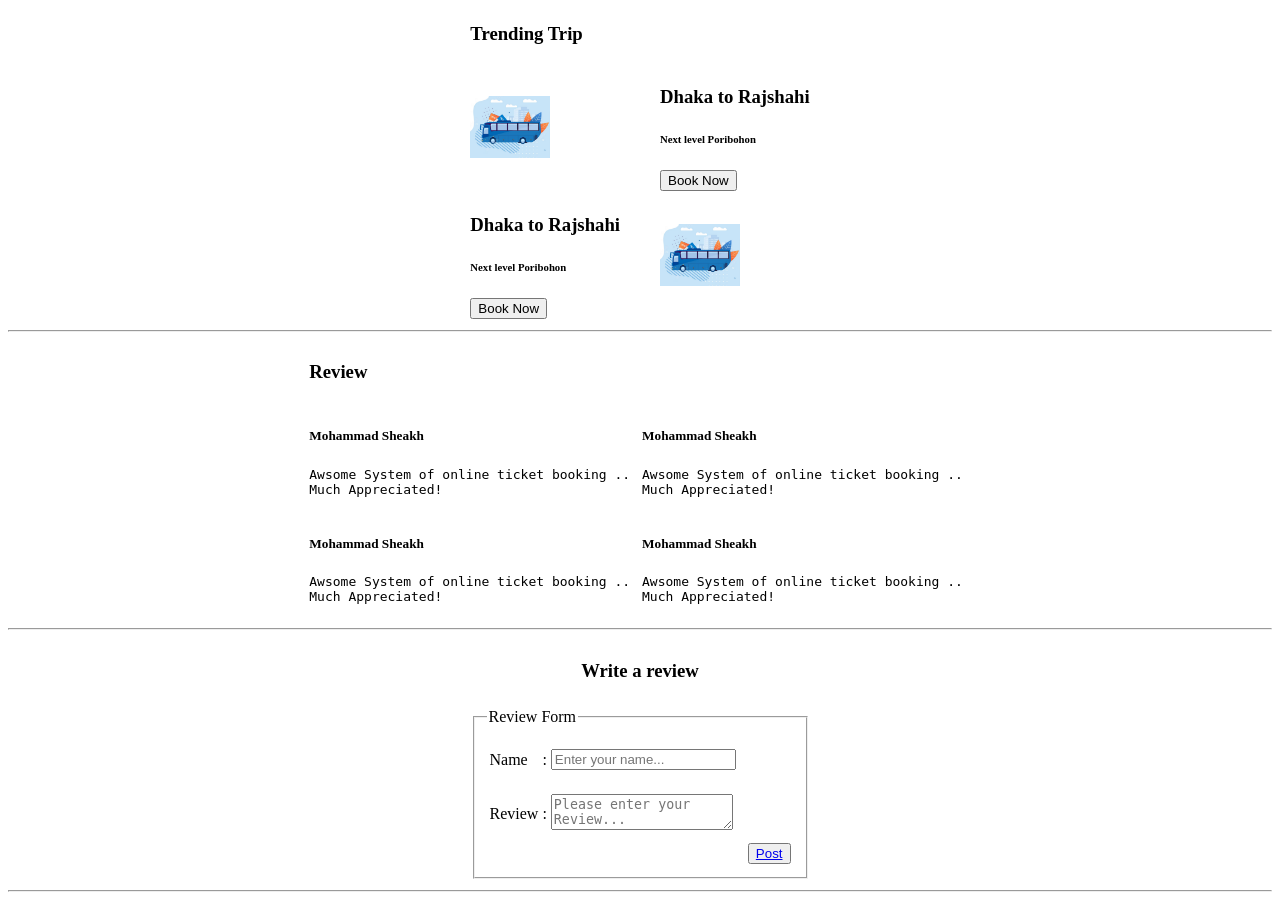
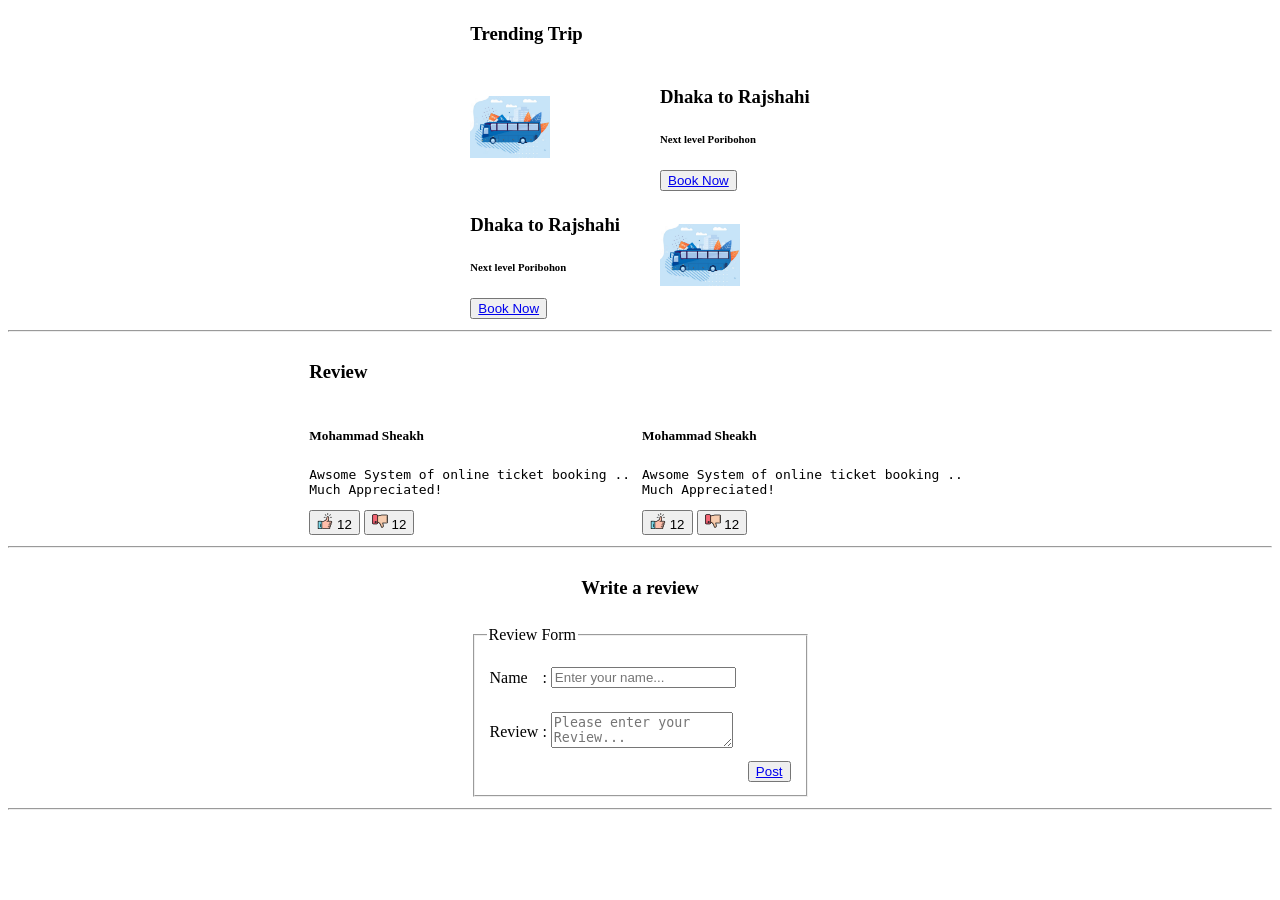
Before and after one commit to MohammadSheakh/LocalBusTicketingSystem, a PHP site: page /home.php in a window 1280 px wide. Shown: the part 551-1451 px from the top of the page. After the commit the page ends 1361 px from the top, so only its background shows below. Run offline with PHP 8.4, Linux system fonts and the light colour scheme.

Commit message:
on going

```diff
--- a/Role/system/home/home.php
+++ b/Role/system/home/home.php
@@ -41,7 +41,7 @@
                 https://iconscout.com/icons/bus-booking
                 -->
                 <!-- vfv -->
-                <img width="300px" src="../images/home/bus.png" alt="">
+                <img width="300px" src="../image/home/bus.png" alt="">
             </td>
             <td> &nbsp;&nbsp;&nbsp;&nbsp; &nbsp;&nbsp;&nbsp;&nbsp; &nbsp;&nbsp;&nbsp;&nbsp;
 
@@ -105,7 +105,7 @@
         <tr>
             <td>
 
-                <img width="80px" src="../images/home/bus.png" alt="">
+                <img width="80px" src="../image/home/bus.png" alt="">
             </td>
             <td>
                 &nbsp;&nbsp;&nbsp; &nbsp;&nbsp;&nbsp;&nbsp;
@@ -114,7 +114,7 @@
 
                 <h3>Dhaka to Rajshahi</h3>
                 <h6>Next level Poribohon</h6>
-                <button>Book Now</button>
+                <button> <a href="../../passenger/confirmBooking/confirmBooking.php">Book Now</a> </button>
             </td>
         </tr>
 
@@ -122,13 +122,13 @@
             <td>
                 <h3>Dhaka to Rajshahi</h3>
                 <h6>Next level Poribohon</h6>
-                <button>Book Now</button>
+                <button><a href="../../passenger/confirmBooking/confirmBooking.php">Book Now</a></button>
             </td>
             <td>
                 &nbsp;&nbsp;&nbsp; &nbsp;&nbsp;&nbsp;&nbsp;
             </td>
             <td>
-                <img width="80px" src="../images/home/bus.png" alt="">
+                <img width="80px" src="../image/home/bus.png" alt="">
             </td>
         </tr>
 
@@ -159,33 +159,33 @@
                 <h5>Mohammad Sheakh</h5>
                 <pre>Awsome System of online ticket booking ..
 Much Appreciated! </pre>
-                <!-- <button>Book Now</button> -->
+
+                <button>
+                    <img src="../image/home/like.png" alt="">
+                    <span>12</span>
+                </button>
+                <button>
+                    <img src="../image/home/dislike.png" alt="">
+                    <span>12</span>
+                </button>
             </td>
             <td>
                 <h5>Mohammad Sheakh</h5>
                 <pre>Awsome System of online ticket booking ..
 Much Appreciated! </pre>
+
+                <button>
+                    <img src="../image/home/like.png" alt="">
+                    <span>12</span>
+                </button>
+                <button>
+                    <img src="../image/home/dislike.png" alt="">
+                    <span>12</span>
+                </button>
             </td>
         </tr>
 
-        <tr>
-
-            <!-- <td> -->
             <!-- &nbsp;&nbsp;&nbsp; &nbsp;&nbsp;&nbsp;&nbsp; -->
-            <!-- </td> -->
-            <td>
-                <h5>Mohammad Sheakh</h5>
-                <pre>Awsome System of online ticket booking ..
-Much Appreciated! </pre>
-                <!-- <button>Book Now</button> -->
-            </td>
-            <td>
-                <h5>Mohammad Sheakh</h5>
-                <pre>Awsome System of online ticket booking ..
-Much Appreciated! </pre>
-            </td>
-        </tr>
-
 
     </table>
 
```
Also changed, not shown: Role/passenger/Payment/payment.php (added, +12 -0 lines), Role/passenger/confirmBooking/confirmBooking.php (+14 -14 lines), Role/system/image/home/bus.png (renamed from Role/system/images/home/bus.png), Role/system/image/home/dislike.png (added), Role/system/image/home/like.png (added), Role/system/image/home/ticket.png (renamed from Role/system/images/home/ticket.png).
